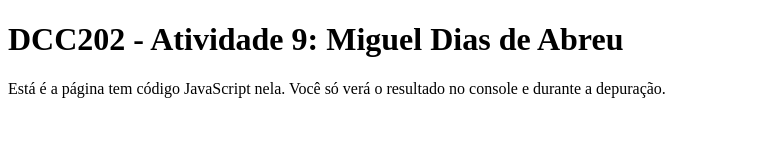
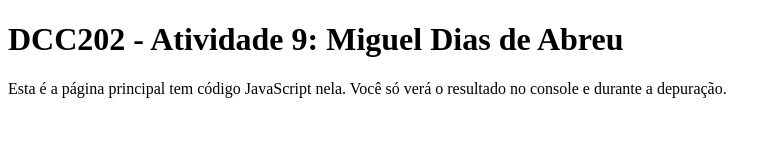
Before and after one commit to ufjf-dcc202/ufjf-dcc202-2023-3-a-atv9-Miguel-Dias-112, a website: page index.html in a window 1280 px wide. Shown: the whole page, without its empty margins (0-781 px from the left). Drawn offline with Linux system fonts and the light colour scheme.

Commit message:
texto corrigido

```diff
--- a/index.html
+++ b/index.html
@@ -12,7 +12,7 @@
             DCC202 - Atividade 9: Miguel Dias de Abreu
         </h1>
         <p>
-            Está é a página tem  código JavaScript nela. Você só verá o resultado no console e durante a depuração.
+            Esta é a página principal tem código JavaScript nela. Você só verá o resultado no console e durante a depuração.
         </p>
     </main>
     <script>
```
